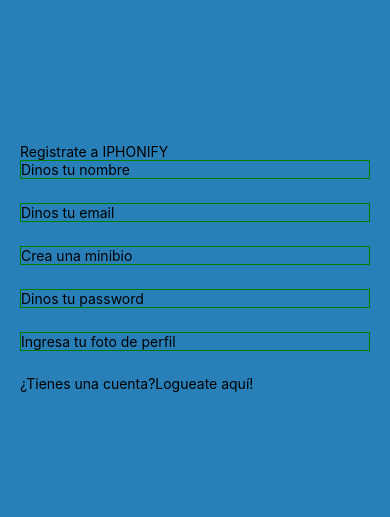
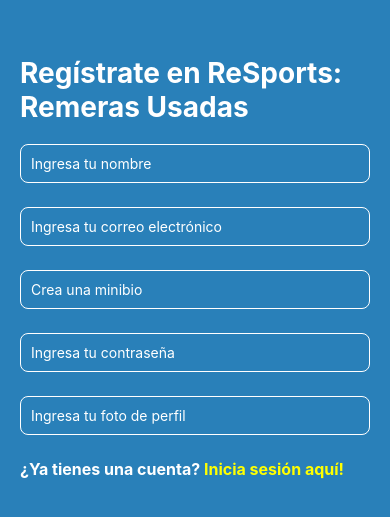
Before and after one commit to SantiagoJunco/Prog3-RNative, a React Native app: screen /Register in a window 390 px wide. Shown: the part 143-660 px from the top of the page. Built offline with nearby package versions, Linux system fonts and the light colour scheme; no server answers.

Commit message:
form login y register

```diff
--- a/src/components/FormLogin.js
+++ b/src/components/FormLogin.js
@@ -47,30 +47,29 @@
 
     render() {
         return (
-      <View>
-        <Text>Logueate en IPHONIFY</Text>
-        <View>
+            <View style={styles.container}>
+                <Text style={styles.title}>Logueate en ReSport: Remeras Usadas</Text>
+                <View style={styles.formContainer}>
                     <TextInput
-                    style = {styles.input}
-                    placeholder = 'Introduce tu email'
-                    keyboardType = 'email-address'
-                    value = {this.state.mail}
-                    onChangeText = { (text) => this.setState({mail: text, errores: {... this.state.errores, errorMail:''}}) }
+                        style={styles.input}
+                        placeholder='Introduce tu email'
+                        keyboardType='email-address'
+                        value={this.state.mail}
+                        onChangeText={(text) => this.setState({mail: text, errores: {... this.state.errores, errorMail:''}})}
                     />
-                 {this.state.errores.errorMail !== "" ? <Text>{this.state.errores.errorMail} </Text> : ''}
+                    {this.state.errores.errorMail !== "" ? <Text style={styles.errorText}>{this.state.errores.errorMail} </Text> : ''}
 
                     <TextInput
-                    style = {styles.input}
-                    placeholder = 'Introduce tu password'
-                    keyboardType = 'default'
-                    value = {this.state.password}
+                        style={styles.input}
+                        placeholder='Introduce tu password'
+                        keyboardType='default'
+                        value={this.state.password}
                         secureTextEntry={true}
-                    onChangeText = { (text) => this.setState({password: text, errores: {... this.state.errores, errorPassword:''}}) }
+                        onChangeText={(text) => this.setState({password: text, errores: {... this.state.errores, errorPassword:''}})}
                     />
-               {this.state.errores.errorPassword !== "" ? <Text>{this.state.errores.errorPassword} </Text> : ''}
+                    {this.state.errores.errorPassword !== "" ? <Text style={styles.errorText}>{this.state.errores.errorPassword} </Text> : ''}
 
-               {this.state.errMailOrPass !== '' ? <Text>{this.state.errMailOrPass}</Text> : ''}
-
+                    {this.state.errMailOrPass !== '' ? <Text style={styles.errorText}>{this.state.errMailOrPass}</Text> : ''}
 
                     { this.state.mail == '' || this.state.password == ''
                     ?
@@ -80,7 +79,7 @@
                         style={styles.btn}
                         onPress={() => this.loguearUsuario(this.state.mail, this.state.password)}
                     >
-                    <Text>Iniciar sesión</Text>
+                        <Text style={styles.textBtn}>Iniciar sesión</Text>
                     </TouchableOpacity>
                     }
                 </View>
@@ -90,17 +89,42 @@
 }
 
 const styles = StyleSheet.create({
-    input:{
+    container: {
+        flex: 1,
+        justifyContent: 'center',
+        alignItems: 'center',
+        padding: 20,
+        backgroundColor: '#2980B9',
+    },
+    title: {
+        fontSize: 20,
+        fontWeight: 'bold',
+        marginBottom: 20,
+        color: '#fff',
+    },
+    formContainer: {
+        width: '100%',
+    },
+    input: {
         borderWidth: 1,
-        borderColor: 'green',
-        marginBottom: 24
+        borderColor: 'white',
+        borderRadius: 10,
+        marginBottom: 24,
+        padding: 10,
+        color: '#fff',
     },
-    btn:{
-        backgroundColor:'purple',
-        padding:16,
-        marginBottom: 24
+    btn: {
+        backgroundColor: 'black',
+        padding: 16,
+        marginBottom: 24,
+        borderRadius: 10,
     },
-    textBtn:{
-        color:'white'
-    }
-})
+    textBtn: {
+        color: 'white',
+        textAlign: 'center',
+    },
+    errorText: {
+        color: 'white',
+        marginBottom: 10,
+    },
+});
--- a/src/components/FormRegister.js
+++ b/src/components/FormRegister.js
@@ -1,156 +1,179 @@
-import { Text, View, TextInput, TouchableOpacity, StyleSheet } from 'react-native'
-import React, { Component } from 'react'
-import { auth, db } from '../firebase/config'
+import { Text, View, TextInput, TouchableOpacity, StyleSheet } from 'react-native';
+import React, { Component } from 'react';
+import { auth, db } from '../firebase/config';
 
 class FormRegister extends Component {
-    constructor(props){
-        super(props)
+  constructor(props) {
+    super(props);
     this.state = {
-            name:'',
+      name: '',
       mail: '',
       password: '',
-            minibio:'',
+      minibio: '',
       fotoPerfil: '',
-            errors:{
+      errors: {
         errorName: '',
         errorPassword: '',
-                errorMail: ''
+        errorMail: '',
       },
-            mailExiste: ''
-        }
+      mailExiste: '',
+    };
   }
 
-    registrarUsuario(name, email, password){
+  registrarUsuario(name, email, password) {
     if (this.state.name == '') {
       this.setState({
-                errors:{...this.state.errors,
-                errorName: 'ingresa un nombre valido'
-        }})
-        }
-        else if (this.state.mail == '' || this.state.mail.includes('@')== false) {
+        errors: {
+          ...this.state.errors,
+          errorName: 'Ingresa un nombre válido',
+        },
+      });
+    } else if (this.state.mail == '' || this.state.mail.includes('@') == false) {
       this.setState({
-                errors:{...this.state.errors,
-                errorMail: 'Verificá que el mail sea valido'
-        }})
-        }
-        else if (this.state.password == '' || this.state.password.length < 6) {
+        errors: {
+          ...this.state.errors,
+          errorMail: 'Verifica que el correo electrónico sea válido',
+        },
+      });
+    } else if (this.state.password == '' || this.state.password.length < 6) {
       this.setState({
-                errors:{...this.state.errors,
-                errorPassword: 'La contraseña no puede estar vacía y debe tener más de 6 caracteres'
-        }})
-        }
-        else auth.createUserWithEmailAndPassword(email, password)
-        .then(user => db.collection('users').add({
+        errors: {
+          ...this.state.errors,
+          errorPassword: 'La contraseña no puede estar vacía y debe tener más de 6 caracteres',
+        },
+      });
+    } else
+      auth
+        .createUserWithEmailAndPassword(email, password)
+        .then((user) =>
+          db.collection('users').add({
             owner: this.state.mail,
             createdAt: Date.now(),
             name: this.state.name,
             minibio: this.state.minibio,
-                fotoPerfil: this.state.fotoPerfil
+            fotoPerfil: this.state.fotoPerfil,
           })
         )
         .then((resp) => console.log(resp))
-        .catch( err =>{
-            console.log(err)
-            this.setState({ mailExiste: err.message})
-        }) // validaciones adentro del catch
+        .catch((err) => {
+          console.log(err);
+          this.setState({ mailExiste: err.message });
+        });
   }
 
   render() {
     return (
       <View>
-            <Text>Registrate a IPHONIFY</Text>
+        <Text style={styles.title}>Regístrate en ReSports: Remeras Usadas</Text>
         <View>
           <TextInput
-                    style = {styles.input}
-                    placeholder = 'Dinos tu nombre'
-                    keyboardType = 'default'
-                    value = {this.state.name}
-                    onChangeText = { (text) => this.setState({name: text, errors: {... this.state.errors, errorName:''}}) }
+            style={styles.input}
+            placeholder="Ingresa tu nombre"
+            placeholderTextColor="white"
+            keyboardType="default"
+            onChangeText={(text) => this.setState({ name: text, errors: { ...this.state.errors, errorName: '' } })}
           />
-                { this.state.errors.errorName != '' ? <Text>{this.state.errors.errorName}</Text> : '' }
+          {this.state.errors.errorName != '' ? <Text style={styles.errorText}>{this.state.errors.errorName}</Text> : ''}
 
           <TextInput
-                    style = {styles.input}
-                    placeholder = 'Dinos tu email'
-                    keyboardType = 'email-address'
-                    value = {this.state.mail}
-                    onChangeText = { (text) => this.setState({mail: text,errors: {... this.state.errors, errorMail:''}}) }
+            style={styles.input}
+            placeholder="Ingresa tu correo electrónico"
+            placeholderTextColor="white"
+            keyboardType="email-address"
+            onChangeText={(text) => this.setState({ mail: text, errors: { ...this.state.errors, errorMail: '' } })}
           />
-                 { this.state.errors.errorMail != '' ? <Text>{this.state.errors.errorMail}</Text> : '' }
-                 { this.state.mailExiste != '' ? <Text>{this.state.mailExiste}</Text> : '' }
+          {this.state.errors.errorMail != '' ? <Text style={styles.errorText}>{this.state.errors.errorMail}</Text> : ''}
+          {this.state.mailExiste != '' ? <Text style={styles.errorText}>{this.state.mailExiste}</Text> : ''}
 
           <TextInput
-                    style = {styles.input}
-                    placeholder='Crea una minibio'
-                    keyboardType = 'default'
+            style={styles.input}
+            placeholder="Crea una minibio"
+            keyboardType="default"
             value={this.state.minibio}
-                    onChangeText={(text) => this.setState({minibio:text})}
+            onChangeText={(text) => this.setState({ minibio: text })}
           />
           <TextInput
-                    style = {styles.input}
-                    placeholder = 'Dinos tu password'
-                    keyboardType = 'default'
-                    value = {this.state.password}
+            style={styles.input}
+            placeholder="Ingresa tu contraseña"
+            keyboardType="default"
+            value={this.state.password}
             secureTextEntry={true}
-                    onChangeText = { (text) => this.setState({password: text,errors: {... this.state.errors, errorPassword:''}}) }
+            onChangeText={(text) =>
+              this.setState({ password: text, errors: { ...this.state.errors, errorPassword: '' } })
+            }
           />
-                 { this.state.errors.errorPassword != '' ? <Text>{this.state.errors.errorPassword}</Text> : '' }
+          {this.state.errors.errorPassword != '' ? (
+            <Text style={styles.errorText}>{this.state.errors.errorPassword}</Text>
+          ) : (
+            ''
+          )}
 
           <TextInput
-                    style = {styles.input}
-                    placeholder = 'Ingresa tu foto de perfil'
-                    keyboardType = 'default'
-                    value = {this.state.fotoPerfil}
-                    onChangeText = { (text) => this.setState({fotoPerfil: text}) }
+            style={styles.input}
+            placeholder="Ingresa tu foto de perfil"
+            keyboardType="default"
+            value={this.state.fotoPerfil}
+            onChangeText={(text) => this.setState({ fotoPerfil: text })}
           />
 
-                <Text
-                    style={styles.textLink}
-                >
-                    ¿Tienes una cuenta?
-                    <TouchableOpacity
-                        onPress={()=> this.props.navigation.navigate('Login')}
-                    >
-                        <Text>Logueate aquí!</Text>
+          <Text style={styles.textLink}>
+            ¿Ya tienes una cuenta?
+            <TouchableOpacity onPress={() => this.props.navigation.navigate('Login')}>
+              <Text style={styles.link}> Inicia sesión aquí!</Text>
             </TouchableOpacity>
           </Text>
 
-
-                { this.state.password == '' || this.state.mail == '' || this.state.name == ''
-                 ?
+          {this.state.password == '' || this.state.mail == '' || this.state.name == '' ? (
             ''
-                 :
+          ) : (
             <TouchableOpacity
-                onPress={()=> this.registrarUsuario(this.state.name, this.state.mail, this.state.password)}
-                style={styles.btn}>
-                    <Text style={styles.textBtn}>Registrame ahora!!</Text>
+              onPress={() => this.registrarUsuario(this.state.name, this.state.mail, this.state.password)}
+              style={styles.btn}
+            >
+              <Text style={styles.textBtn}>Regístrame ahora!!</Text>
             </TouchableOpacity>
-                }
-
-
+          )}
         </View>
-
       </View>
-        )
+    );
   }
 }
 
 const styles = StyleSheet.create({
-    input:{
+  title: {
+    fontSize: 28,
+    fontWeight: 'bold',
+    marginBottom: 20,
+    color: 'white',
+  },
+  input: {
     borderWidth: 1,
-        borderColor: 'green',
-        marginBottom: 24
+    borderColor: 'white',
+    marginBottom: 24,
+    padding: 10,
+    borderRadius: 8,
+    color: 'white',
   },
-    btn:{
-        backgroundColor:'purple',
-        padding:16
+  btn: {
+    backgroundColor: 'black',
+    padding: 16,
+    borderRadius: 8,
   },
-    textBtn:{
-        color:'white'
+  textBtn: {
+    color: 'white',
   },
-    textLink:{
-        marginBottom:24
-    }
-})
+  textLink: {
+    marginBottom: 24,
+    fontSize: 16,
+    fontWeight: 'bold',
+    color: 'white',
+  },
+  link: {
+    color: 'yellow',
+  },
+  errorText: {
+    color: 'white',
+  },
+});
 
 export default FormRegister
```
Lines whose indentation alone changed are shown as unchanged.
